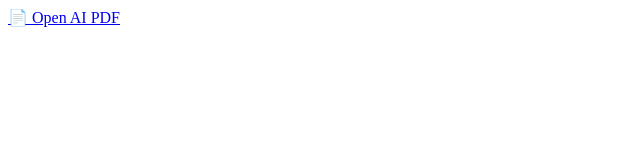
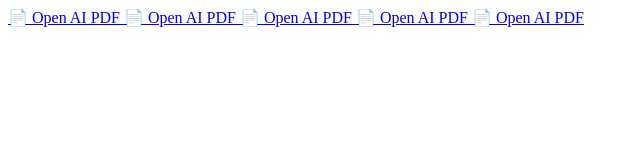
Before and after one commit to 2026-rs/ai, a plain HTML site: page index.html in a window 1280 px wide. Shown: the whole page, without its empty margins (0-640 px from the left). Drawn offline with Linux system fonts and the light colour scheme.

Commit message:
Update index.html

```diff
--- a/index.html
+++ b/index.html
@@ -5,16 +5,33 @@
     <meta name="viewport" content="width=device-width, initial-scale=1.0">
     <title>PDF Viewer</title>
 
-
 </head>
 
 <body>
 
 
 
+
     <a href="ai.pdf" target="_blank" class="pdf-btn">
         📄 Open AI PDF
     </a>
+    <a href="d.pdf" target="_blank" class="pdf-btn">
+        📄 Open AI PDF
+    </a>
+
+    <a href="j.pdf" target="_blank" class="pdf-btn">
+        📄 Open AI PDF
+    </a>
+
+    <a href="o.pdf" target="_blank" class="pdf-btn">
+        📄 Open AI PDF
+    </a>
+
+    <a href="w.pdf" target="_blank" class="pdf-btn">
+        📄 Open AI PDF
+    </a>
+
+
 
 </body>
 </html>
```
